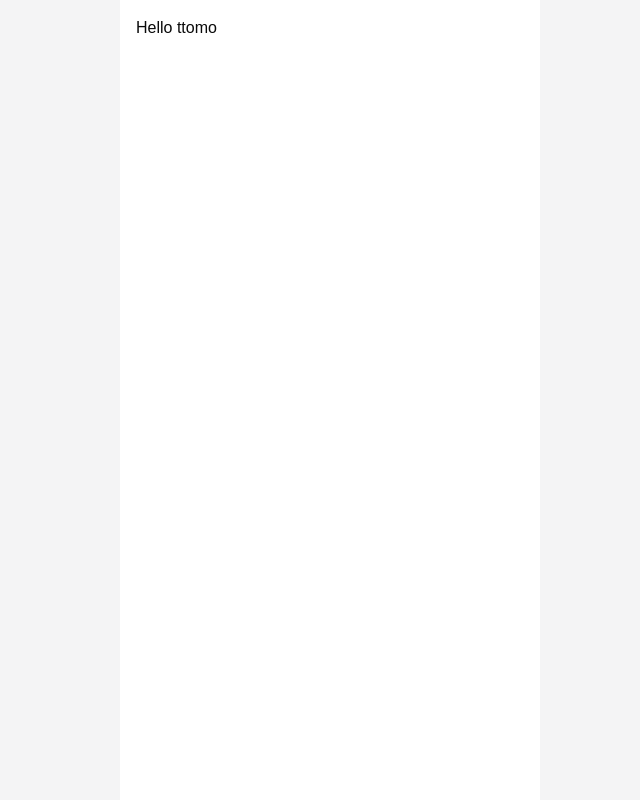
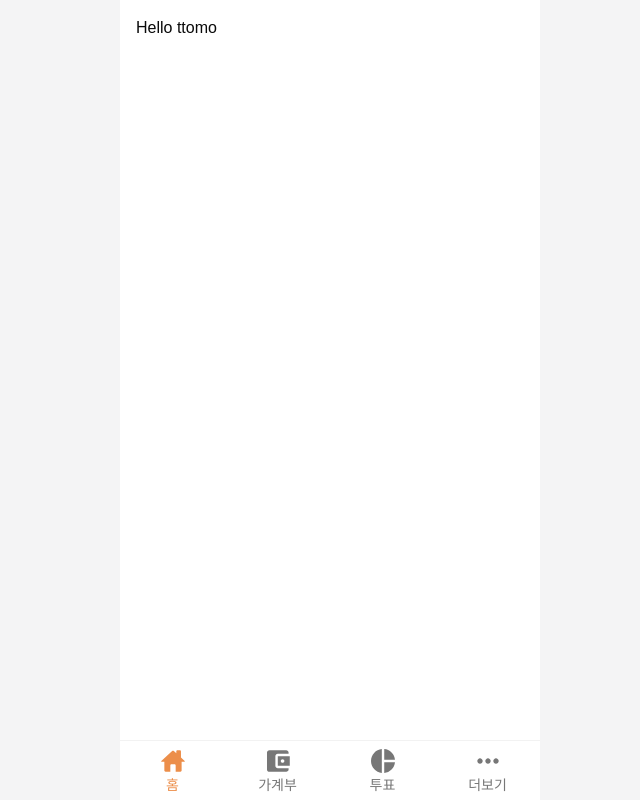
Before and after one commit to prgrms-fe-devcourse/FES-5-Project3-TEAM-5, a React (Vite) app: page / in a window 1280 px wide. Shown: the whole page, without its empty margins (310-950 px from the left). Built offline with nearby package versions, Linux system fonts and the light colour scheme; a web font is replaced by a local one.

Commit message:
[Feat] Nav 컴포넌트 구현

```diff
--- a/src/shared/components/layout/Layout.tsx
+++ b/src/shared/components/layout/Layout.tsx
@@ -1,12 +1,15 @@
 import { Outlet } from 'react-router'
+import Nav from '../nav'
 
 export const Layout = () => {
   return (
     <div className="min-h-dvh bg-zinc-100">
       <div className="mx-auto w-full max-w-[420px] min-h-dvh bg-white pt-[env(safe-area-inset-top)] pb-[env(safe-area-inset-bottom)] overscroll-y-contain">
-        <main className="p-4">
+        <main className="p-4 pb-[60px]">
           <Outlet />
         </main>
+
+        <Nav />
       </div>
     </div>
   )
--- /dev/null
+++ b/src/shared/components/nav/icons/BookIcon.tsx
@@ -0,0 +1,19 @@
+type Props = {
+  className?: string
+}
+
+function BookIcon({ className }: Props) {
+  return (
+    <svg
+      viewBox="0 0 20 18"
+      xmlns="http://www.w3.org/2000/svg"
+      className={className}
+      aria-hidden>
+      <path
+        d="M12.7344 10.0781C13.0469 10.3594 13.4062 10.5 13.8125 10.5C14.2188 10.5 14.5625 10.3594 14.8438 10.0781C15.1562 9.79688 15.3125 9.4375 15.3125 9C15.3125 8.5625 15.1562 8.20312 14.8438 7.92188C14.5625 7.64062 14.2188 7.5 13.8125 7.5C13.4062 7.5 13.0469 7.64062 12.7344 7.92188C12.4531 8.20312 12.3125 8.5625 12.3125 9C12.3125 9.4375 12.4531 9.79688 12.7344 10.0781ZM9.82812 12.9844V5.01562H19.8125V12.9844H9.82812ZM18.8281 15V15.9844C18.8281 16.5156 18.625 16.9844 18.2188 17.3906C17.8125 17.7969 17.3438 18 16.8125 18H2.84375C2.28125 18 1.79688 17.8125 1.39062 17.4375C1.01562 17.0312 0.828125 16.5469 0.828125 15.9844V2.01562C0.828125 1.45312 1.01562 0.984375 1.39062 0.609375C1.79688 0.203125 2.28125 0 2.84375 0H16.8125C17.3438 0 17.8125 0.203125 18.2188 0.609375C18.625 1.01563 18.8281 1.48438 18.8281 2.01562V3H9.82812C9.26562 3 8.78125 3.20312 8.375 3.60938C8 3.98438 7.8125 4.45312 7.8125 5.01562V12.9844C7.8125 13.5469 8 14.0312 8.375 14.4375C8.78125 14.8125 9.26562 15 9.82812 15H18.8281Z"
+        fill="currentColor"
+      />
+    </svg>
+  )
+}
+export default BookIcon
--- /dev/null
+++ b/src/shared/components/nav/icons/HomeIcon.tsx
@@ -0,0 +1,19 @@
+type Props = {
+  className?: string
+}
+
+function HomeIcon({ className }: Props) {
+  return (
+    <svg
+      viewBox="0 0 22 20"
+      xmlns="http://www.w3.org/2000/svg"
+      className={className}
+      aria-hidden>
+      <path
+        d="M18.3097 6.80664L21.7081 9.91258C22.1188 10.2932 22.0016 10.5866 21.4447 10.5866H18.8956V18.7016C18.8956 19.2585 18.4269 19.7563 17.87 19.7563H13.4459V14.0723C13.4459 13.5154 12.9481 13.0176 12.3913 13.0176H9.60782C9.05095 13.0176 8.55314 13.5154 8.55314 14.0723V19.7563H4.12907C3.5722 19.7563 3.07439 19.2585 3.07439 18.7016V10.5866H0.554385C-0.00248973 10.5866 -0.119677 10.2932 0.290948 9.91258L10.2228 0.889141C10.6334 0.508516 11.3366 0.508516 11.7753 0.889141L14.0309 2.91039V1.29883C14.0309 0.741953 14.5288 0.244141 15.0856 0.244141H17.2831C17.84 0.244141 18.3088 0.741953 18.3088 1.29883L18.3097 6.80664Z"
+        fill="currentColor"
+      />
+    </svg>
+  )
+}
+export default HomeIcon
--- /dev/null
+++ b/src/shared/components/nav/icons/MoreIcon.tsx
@@ -0,0 +1,19 @@
+type Props = {
+  className?: string
+}
+
+function MoreIcon({ className }: Props) {
+  return (
+    <svg
+      viewBox="0 0 18 6"
+      xmlns="http://www.w3.org/2000/svg"
+      className={className}
+      aria-hidden>
+      <path
+        d="M7.59375 1.59375C8 1.1875 8.46875 0.984375 9 0.984375C9.53125 0.984375 10 1.1875 10.4062 1.59375C10.8125 2 11.0156 2.46875 11.0156 3C11.0156 3.53125 10.8125 4 10.4062 4.40625C10 4.8125 9.53125 5.01562 9 5.01562C8.46875 5.01562 8 4.8125 7.59375 4.40625C7.1875 4 6.98438 3.53125 6.98438 3C6.98438 2.46875 7.1875 2 7.59375 1.59375ZM13.5938 1.59375C14 1.1875 14.4688 0.984375 15 0.984375C15.5312 0.984375 16 1.1875 16.4062 1.59375C16.8125 2 17.0156 2.46875 17.0156 3C17.0156 3.53125 16.8125 4 16.4062 4.40625C16 4.8125 15.5312 5.01562 15 5.01562C14.4688 5.01562 14 4.8125 13.5938 4.40625C13.1875 4 12.9844 3.53125 12.9844 3C12.9844 2.46875 13.1875 2 13.5938 1.59375ZM1.59375 1.59375C2 1.1875 2.46875 0.984375 3 0.984375C3.53125 0.984375 4 1.1875 4.40625 1.59375C4.8125 2 5.01562 2.46875 5.01562 3C5.01562 3.53125 4.8125 4 4.40625 4.40625C4 4.8125 3.53125 5.01562 3 5.01562C2.46875 5.01562 2 4.8125 1.59375 4.40625C1.1875 4 0.984375 3.53125 0.984375 3C0.984375 2.46875 1.1875 2 1.59375 1.59375Z"
+        fill="currentColor"
+      />
+    </svg>
+  )
+}
+export default MoreIcon
--- /dev/null
+++ b/src/shared/components/nav/icons/VoteIcon.tsx
@@ -0,0 +1,19 @@
+type Props = {
+  className?: string
+}
+
+function VoteIcon({ className }: Props) {
+  return (
+    <svg
+      viewBox="0 0 20 20"
+      xmlns="http://www.w3.org/2000/svg"
+      className={className}
+      aria-hidden>
+      <path
+        d="M11.0312 11.0312H19.9844C19.7656 13.4062 18.8125 15.4375 17.125 17.125C15.4375 18.8125 13.4062 19.7656 11.0312 19.9844V11.0312ZM11.0312 0.015625C13.4062 0.234375 15.4375 1.1875 17.125 2.875C18.8125 4.5625 19.7656 6.59375 19.9844 8.96875H11.0312V0.015625ZM9.01562 0.015625V19.9844C6.48438 19.7344 4.34375 18.6562 2.59375 16.75C0.875 14.8438 0.015625 12.5938 0.015625 10C0.015625 7.40625 0.875 5.15625 2.59375 3.25C4.34375 1.34375 6.48438 0.265625 9.01562 0.015625Z"
+        fill="currentColor"
+      />
+    </svg>
+  )
+}
+export default VoteIcon
--- /dev/null
+++ b/src/shared/components/nav/icons/index.ts
@@ -0,0 +1,4 @@
+export { default as HomeIcon } from './HomeIcon'
+export { default as BookIcon } from './BookIcon'
+export { default as VoteIcon } from './VoteIcon'
+export { default as MoreIcon } from './MoreIcon'
--- /dev/null
+++ b/src/shared/components/nav/index.tsx
@@ -0,0 +1,37 @@
+import { NavLink } from 'react-router'
+import { BookIcon, HomeIcon, MoreIcon, VoteIcon } from './icons'
+import clsx from 'clsx'
+
+function Nav() {
+  const items = [
+    { to: '/', label: '홈', Icon: HomeIcon },
+    { to: '/accountBook', label: '가계부', Icon: BookIcon },
+    { to: '/vote', label: '투표', Icon: VoteIcon },
+    { to: '/more', label: '더보기', Icon: MoreIcon }
+  ]
+
+  return (
+    <nav aria-label="하단 내비게이션" className="fixed bottom-0 left-1/2 -translate-x-1/2 w-full max-w-[420px] h-[60px] border-t border-t-neutral-light bg-white">
+      <ul className='flex'>
+        {items.map(({ to, label, Icon }) => (
+          <li key={to} className='flex-1'>
+            <NavLink
+              to={to}
+              aria-label={label}
+              className={({ isActive }) =>
+                clsx(
+                  "flex flex-col items-center py-2 gap-1 transition-colors duration-100",
+                  isActive ? "text-primary-base" : "text-neutral-dark hover:bg-neutral-100"
+                )
+              }
+            >
+              <Icon className='w-6 h-6' aria-hidden="true" />
+              <span className='text-size-md leading-4'>{label}</span>
+            </NavLink>
+          </li>
+        ))}
+      </ul>
+    </nav>
+  )
+}
+export default Nav
```
Also changed, not shown: src/shared/components/addButton/index.tsx (added), 1 other file (tests, documents, lock files or other folders).
